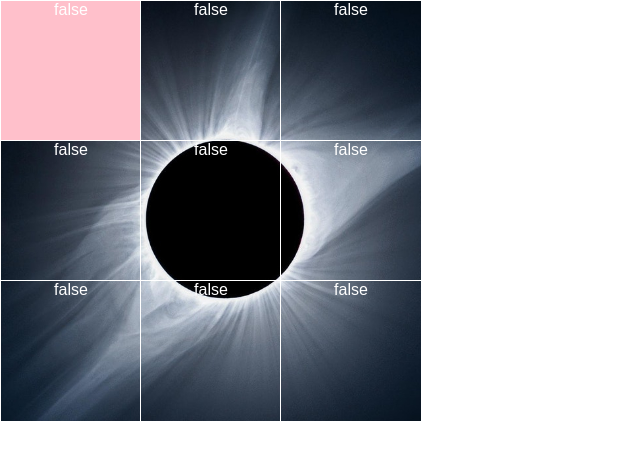
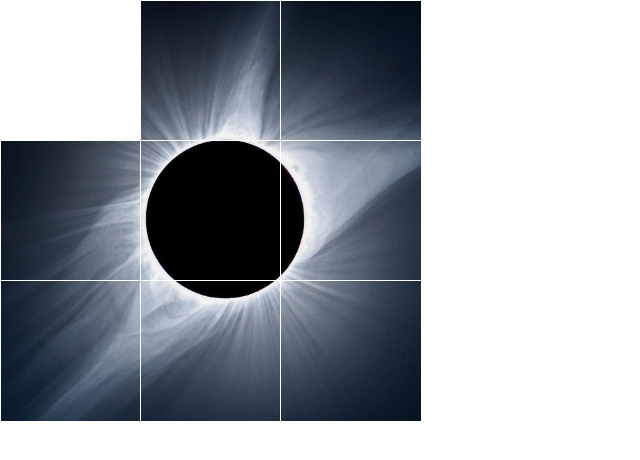
Before and after one commit to olarybacka/sliding-puzzle, a React (Create React App) app: page / in a window 1280 px wide. Shown: the top 460 px of the page, without its empty margins (0-640 px from the left). Built offline with nearby package versions, Linux system fonts and the light colour scheme.

Commit message:
finished board

```diff
--- a/src/components/Tile.css
+++ /dev/null
@@ -1,7 +0,0 @@
-.tile{
-    color: #fff;
-}
-
-.game-board{
-    position: relative;
-}
--- a/src/components/tile.js
+++ b/src/components/tile.js
@@ -3,13 +3,14 @@ import styled from 'styled-components';
 
 
 const StyledTile = styled.section`
+    transition: 200ms ease;
     text-align: center;
     width: ${props => props.size}px;
     height: ${props => props.size}px;
     position: absolute;
     left:  ${props => props.left}px;
     top: ${props => props.top}px;
-    background: ${props => (props.id === 0) ? 'pink' : 'url("./img/puzzle/1/' + props.id + '.jpg") tomato'};
+    background: ${props => (props.id === 0) ? 'none' : 'url("./img/puzzle/1/' + props.id + '.jpg") tomato'};
     background-size: cover;
     color: #fff;
     border: 1px solid #fff;
@@ -32,21 +33,18 @@ class TileComponent extends Component {
         })
 
     }
-    componentWillReceiveProps() {
-        const { size, i, dimension, position } = this.props
-        if (position) {
-            console.log(position, i)
+    componentWillReceiveProps(nextProps) {
+        if (nextProps.position) {
             this.setState({
-                left: position.left,
-                top: position.top
+                left: nextProps.position.left,
+                top: nextProps.position.top
             })
         }
         return true;
     }
 
     render() {
-        console.log("render")
-        const { size, i, position, text, dimension, moveTile } = this.props
+        const { size, i, position, moveTile } = this.props
 
         return (
             <StyledTile
@@ -58,7 +56,6 @@ class TileComponent extends Component {
                 position={position}
                 onClick={moveTile.bind(null, i, this.state.left, this.state.top)}
             >
-                {JSON.stringify(text)}
             </StyledTile>
         )
     }
--- a/src/containers/board.js
+++ b/src/containers/board.js
@@ -30,31 +30,32 @@ class BoardComponent extends Component {
         margin: 0,
         dimension: 3, // 3x3 tiles
         empty: {
-            top: 0,
-            left: 0
+            top: null,
+            left: null
         },
         active: {
-            top: 0,
-            left: 0
+            top: null,
+            left: null
         }
     };
     moveTile = (id, left, top) => {
         this.setState({
             id: id,
             active: {
-                top: this.state.empty.top,
-                left: this.state.empty.left
-            },
+                top: this.state.empty.top ? this.state.empty.top : 0,
+                left: this.state.empty.left ? this.state.empty.left : 0
+            }
+        })
+        this.setState({
             empty: {
                 top: top,
                 left: left
             },
         })
-        console.log(left, top, this.state)
     }
 
+
     render() {
-        console.log(this.state.id)
 
         return (
             <div className="game-board">
@@ -66,7 +67,6 @@ class BoardComponent extends Component {
                         dimension={this.state.dimension}
                         moveTile={this.moveTile}
                         position={i === this.state.id ? this.state.active : i === 0 ? this.state.empty : false}
-                        text={i === this.state.id}
                         i={i} />
                 )}
             </div>
```
